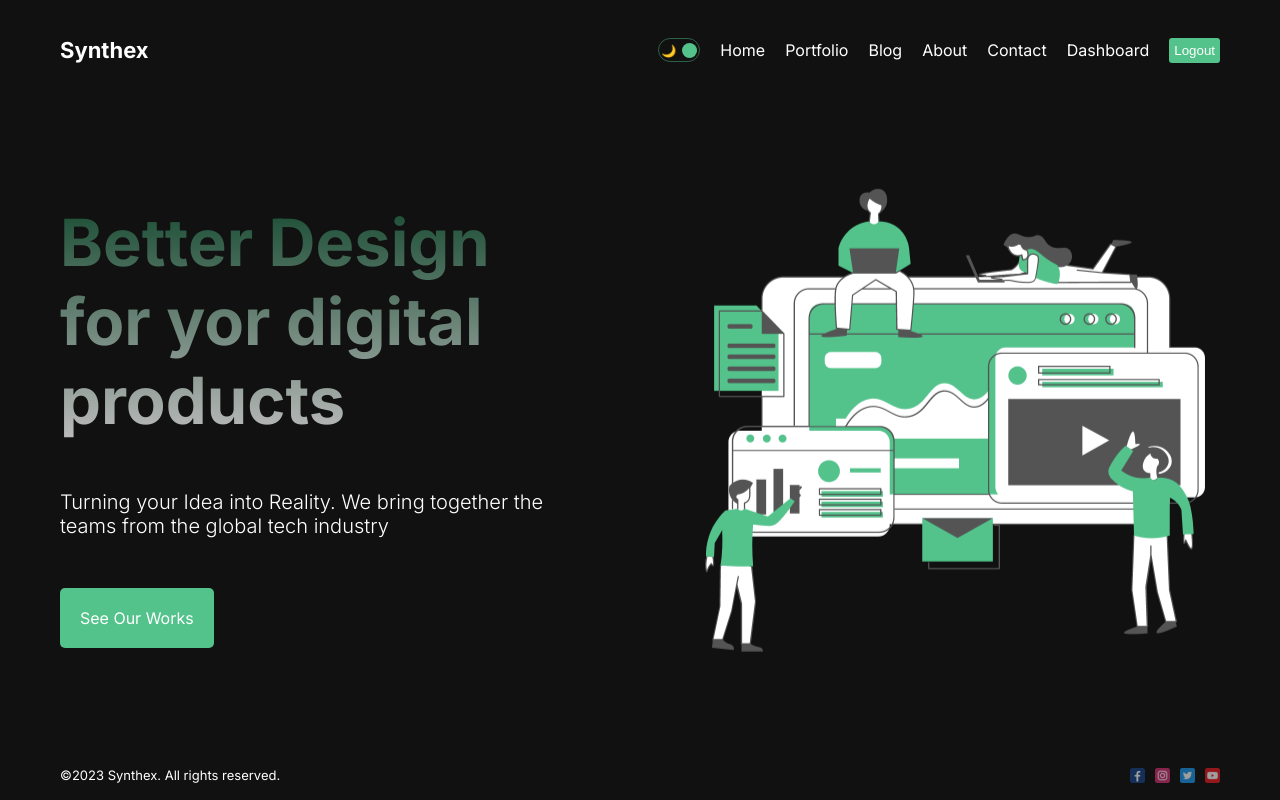
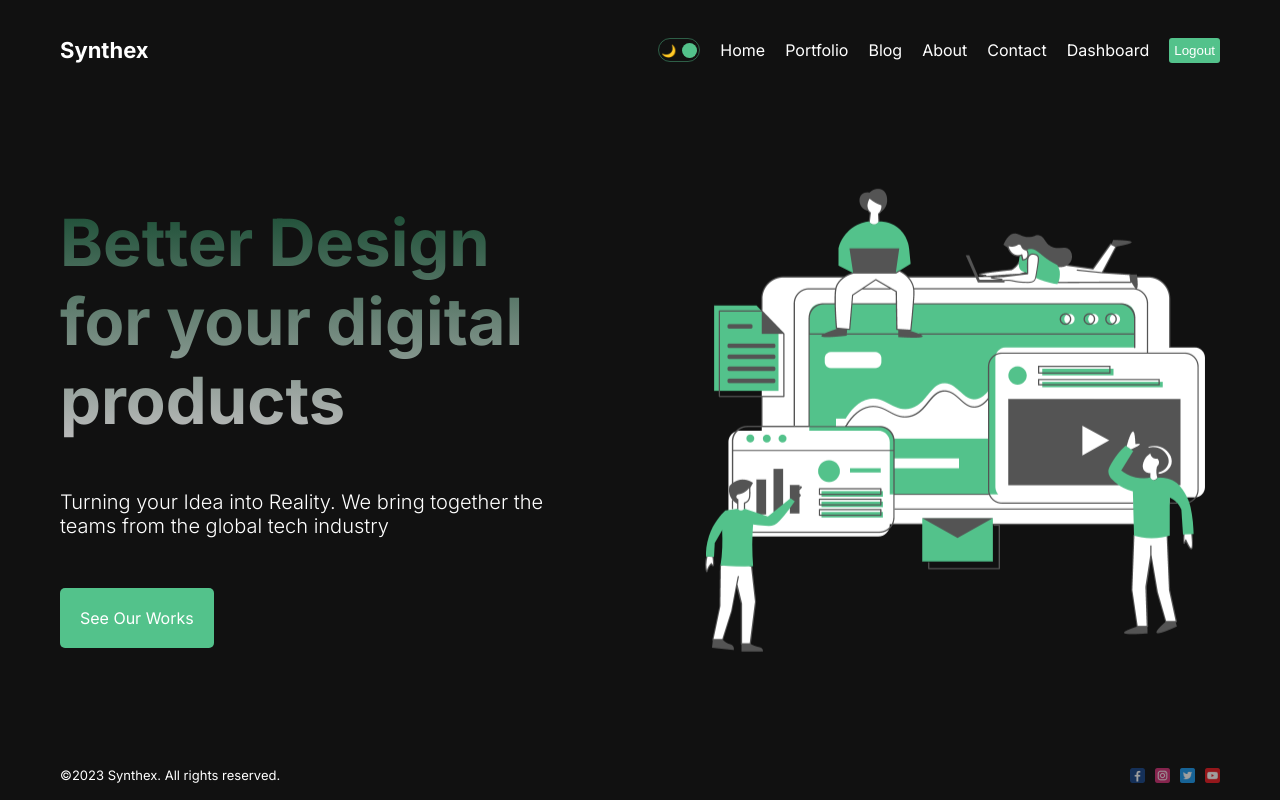
Before and after one commit to salmanabdullahfahim/agency-application-with-nextjs, a Next.js app: page / in a window 1280 px wide. Built offline with nearby package versions, Linux system fonts and the light colour scheme.

Commit message:
mongoose setup done

```diff
--- a/package.json
+++ b/package.json
@@ -11,6 +11,7 @@
   "dependencies": {
     "eslint": "8.47.0",
     "eslint-config-next": "13.4.19",
+    "mongoose": "^7.4.5",
     "next": "13.4.19",
     "react": "18.2.0",
     "react-dom": "18.2.0",
--- a/src/app/page.jsx
+++ b/src/app/page.jsx
@@ -7,7 +7,9 @@ export default function Home() {
   return (
     <div className={styles.container}>
       <div className={styles.item}>
-        <h1 className={styles.title}>Better Design for yor digital products</h1>
+        <h1 className={styles.title}>
+          Better Design for your digital products
+        </h1>
         <p className={styles.desc}>
           Turning your Idea into Reality. We bring together the teams from the
           global tech industry
```
Also changed, not shown: 1 other file (tests, documents, lock files or other folders).
